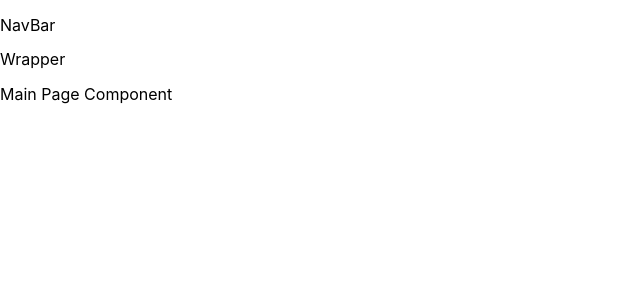
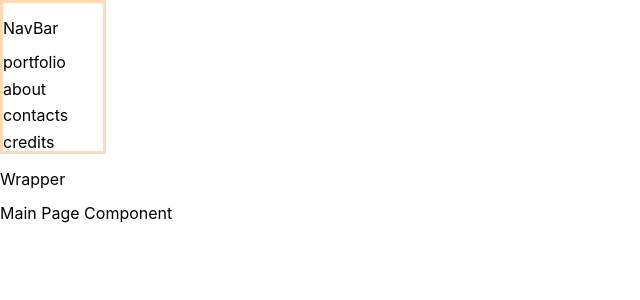
Before and after one commit to mishken3/mishken-web, a React (Create React App) app: page / in a window 1280 px wide. Shown: the top 300 px of the page, without its empty margins (0-640 px from the left). Built offline with nearby package versions, Linux system fonts and the light colour scheme.

Commit message:
setup navbar links

```diff
--- /dev/null
+++ b/src/components/NavBar/NavBar.module.scss
@@ -0,0 +1,17 @@
+.navbar {
+  border: 3px solid peachpuff;
+
+  width: 100px;
+}
+
+.nav__links {
+  display: flex;
+  flex-direction: column;
+
+  gap: 0.5rem;
+
+  & > a {
+    color: black;
+    text-decoration: none;
+  }
+}
--- a/src/components/NavBar/NavBar.tsx
+++ b/src/components/NavBar/NavBar.tsx
@@ -1,5 +1,18 @@
 import React from 'react';
+import { Link } from 'react-router-dom';
+
+import styles from './NavBar.module.scss';
 
 export const NavBar = () => {
-  return <p>NavBar</p>;
+  return (
+    <div className={styles.navbar}>
+      <p>NavBar</p>
+      <div className={styles.nav__links}>
+        <Link to="/portfolio">portfolio</Link>
+        <Link to="/about">about</Link>
+        <Link to="/contacts">contacts</Link>
+        <Link to="/credits">credits</Link>
+      </div>
+    </div>
+  );
 };
```
